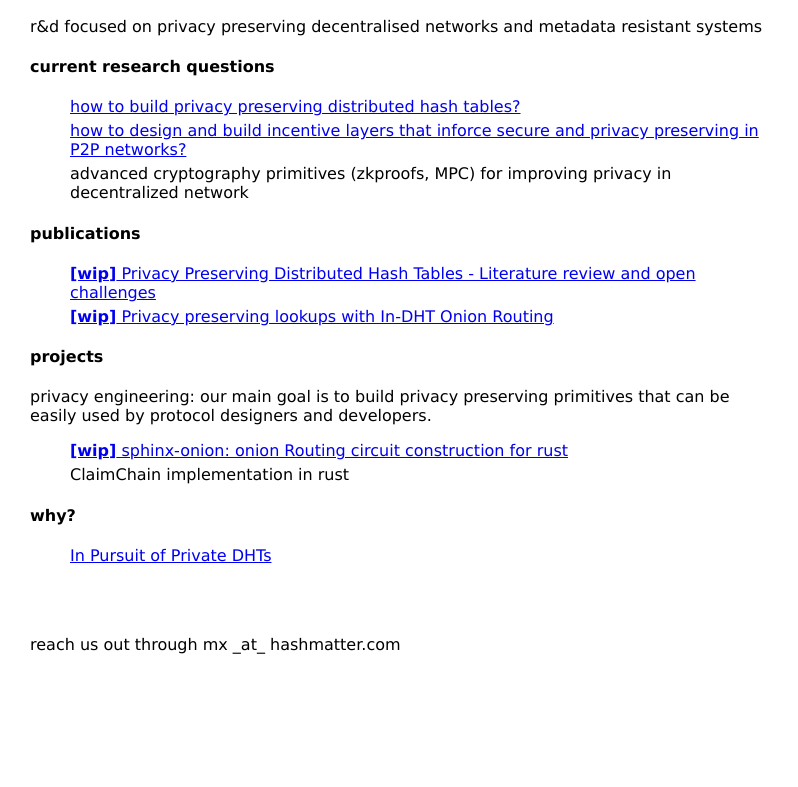
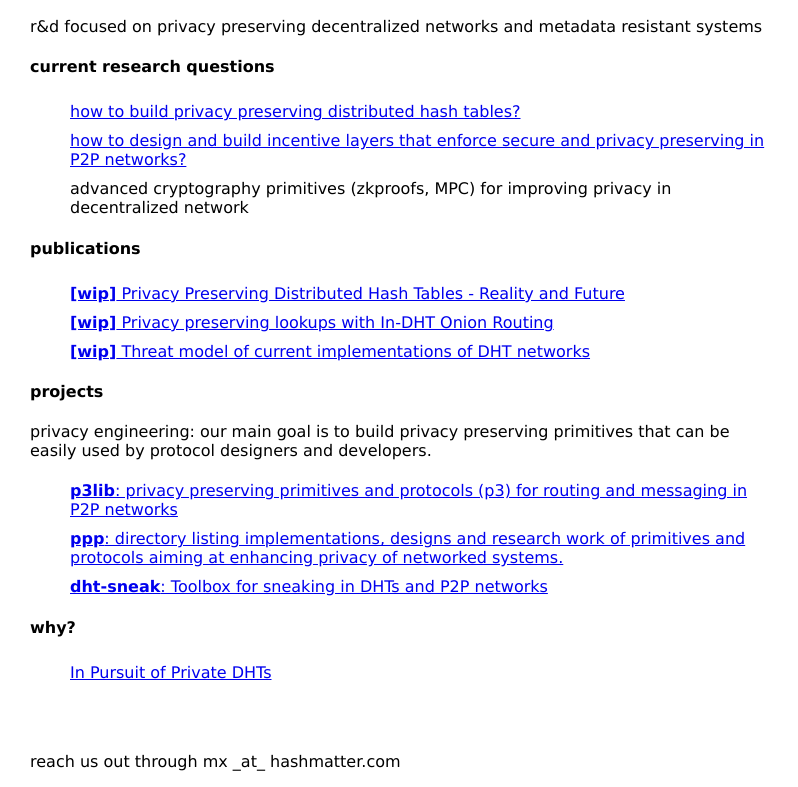
Before and after one commit to hashmatter/hashmatter.github.com, a plain HTML site: page index.html in a window 1280 px wide. Shown: the part 51-838 px from the top of the page, without its empty margins (0-798 px from the left). Before the commit the page ends 800 px from the top, so only its background shows below. Drawn offline with Linux system fonts and the light colour scheme.

Commit message:
update content

```diff
--- a/index.html
+++ b/index.html
@@ -7,36 +7,40 @@
 
 	<h2>hashmatter</h2>
 
-	<p>r&d focused on privacy preserving decentralised networks and metadata resistant systems</p>
+	<p>r&d focused on privacy preserving decentralized networks and metadata resistant systems</p>
 
 	<h4>current research questions</h4>
 
 	<ul>
 
-		<li><a href="https://github.com/gpestana/notes/issues/8" target="_blank">how
-										to build privacy preserving distributed hash tables?</a></li>
-		<li><a href="https://github.com/gpestana/notes/issues/14"
-										target="_blank">how to design and build incentive layers
-										that inforce secure and privacy preserving in P2P networks?</a></li>
+		<li><a href="https://github.com/gpestana/notes/issues/8" target="_blank">how to build privacy preserving distributed hash tables?</a></li>
+		<li><a href="https://github.com/gpestana/notes/issues/14" target="_blank">how to design and build incentive layers that enforce secure and privacy preserving in P2P networks?</a></li>
 		<li>advanced cryptography primitives (zkproofs, MPC) for improving privacy in decentralized network </li>
 
 	</ul>
 
 	<h4>publications</h4>
 	<ul>
-		<li><a
-																														href="https://github.com/gpestana/notes/blob/master/research/metadata_resistant_dht/main_paper/privacy_preserving_dht.pdf"><b>[wip]</b> Privacy Preserving Distributed Hash Tables - Literature review and open challenges</a></li>
+		<li><a href="https://github.com/gpestana/p2psec/tree/master/papers/privacy_preserving_dht"><b>[wip]</b> Privacy Preserving Distributed Hash Tables - Reality and Future</a></li>
 		<li><a href="https://github.com/gpestana/notes/blob/master/research/metadata_resistant_dht/onion_routing_paper/onion_routing_dht.pdf"><b>[wip]</b> Privacy preserving lookups with In-DHT Onion Routing</a></li>
+		<li><a href="https://github.com/gpestana/notes/issues/3"><b>[wip]</b> Threat model of current implementations of DHT networks</a></li>
 	</ul>
 
 	<h4>projects</h4>
 
 	<p>privacy engineering: our main goal is to build privacy preserving primitives that can be easily used by protocol designers and developers.</p>
 
+
 	<ul>
-					<li><a href="https://github.com/gpestana/sphinx-onion"><b>[wip]</b> sphinx-onion: onion Routing circuit construction for rust</a></li>
-					<li>ClaimChain implementation in rust</li>
+		<li><a href="https://github.com/hashmatter/p3lib"> <b>p3lib</b>: privacy preserving primitives and protocols (p3) for routing and messaging in P2P networks</a></li>
+
+		<li><a href="https://github.com/hashmatter/privacy-preserving-primitives"><b>ppp</b>: directory listing implementations, designs and research work of primitives and protocols aiming at enhancing privacy of networked systems. </a></li>
+
+		<li><a href="https://github.com/gpestana/dht-sneak"><b>dht-sneak</b>: Toolbox for sneaking in DHTs and P2P networks </a></li>
+
 	</ul>
+
+
 
 	<h4>why?</h4>
 	<ul>
--- a/style.css
+++ b/style.css
@@ -10,4 +10,5 @@ ul {
 
 li {
 	margin-top: 5px;
+	padding-top: 5px;
 }
```
